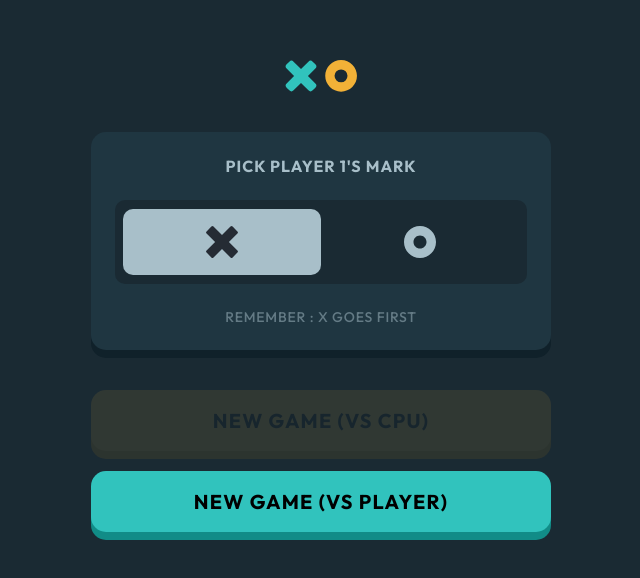
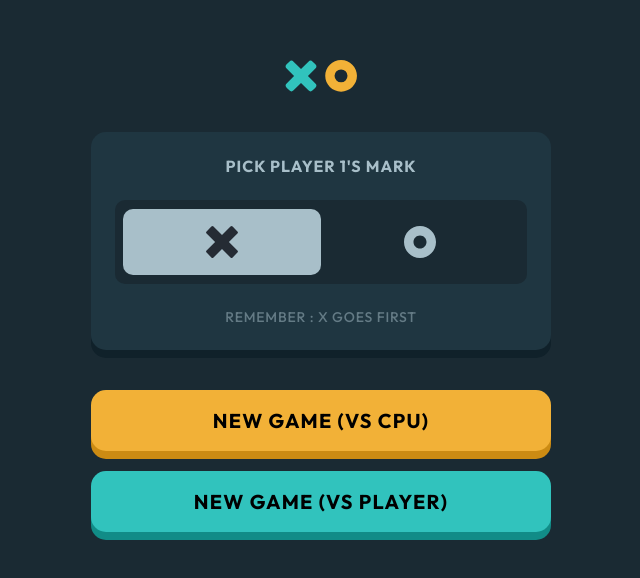
Before and after one commit to BBualdo/Tic-Tac-Toe-App, a React (Vite) app: page / in a window 1280 px wide. Shown: the part 104-682 px from the top of the page, without its empty margins (319-959 px from the left). Built offline with nearby package versions, Linux system fonts and the light colour scheme.

Commit message:
Player vs CPU Done

```diff
--- a/src/index.css
+++ b/src/index.css
@@ -148,7 +148,6 @@ body {
 .cpu {
   background-color: var(--LightYellow);
   box-shadow: 0px 8px 0px #CC8B13;
-  opacity: 0.1;
 }
 
 .cpu:hover {
```
